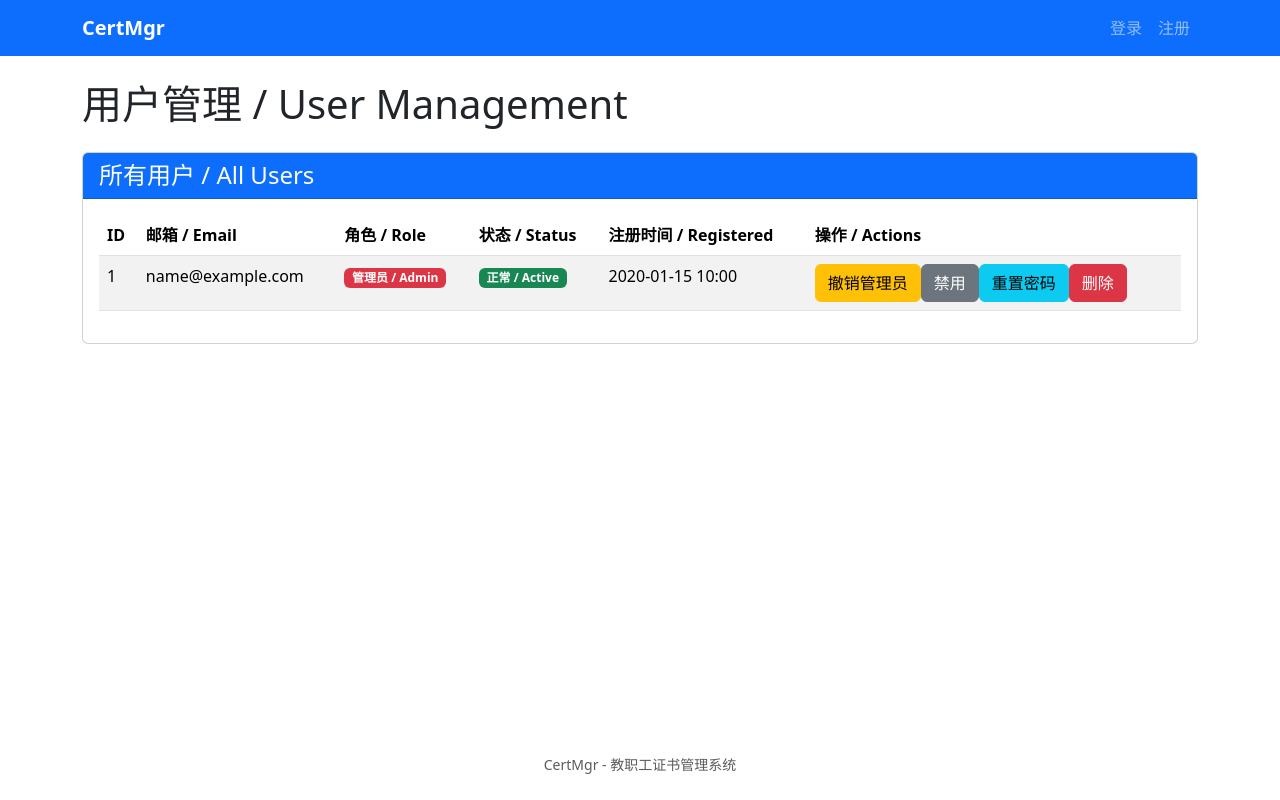
After one commit to zb262035/CertMgr, a Flask app: template app/templates/admin/users.html in a window 1280 px wide. The commit adds this page. Run offline with Flask 3, Linux system fonts and the light colour scheme; the template is opened without the code that fills it: values that come from a table or form of the project are taken from there, others are empty; tables that the repository leaves empty hold one stand-in row (values such as "Sample post").

Commit message:
fix(phase-1): navigation, user management, and certificates stub
Phase 1 补充修复 / Phase 1 supplement fixes:
- 完整导航栏：首页/我的证书/上传证书/用户管理/个人中心
- 用户管理增强：禁用/启用用户、重置密码
- 用户个人中心：修改密码功能
- 操作反馈：Flash messages 成功/失败提示
- Certificates stub 蓝图：Phase 2 功能桩，避免 base.html BuildError

Co-Authored-By: Claude Opus 4.6 <noreply@anthropic.com>

```diff
--- a/app/__init__.py
+++ b/app/__init__.py
@@ -32,6 +32,10 @@ def create_app(config_name='dev'):
     from app.blueprints.admin import admin_bp
     app.register_blueprint(admin_bp)
 
+    # Phase 2 stub - certificates blueprint (功能在 Phase 2 实现)
+    from app.blueprints.certificates import certificates_bp
+    app.register_blueprint(certificates_bp)
+
     # Import models to register them with SQLAlchemy
     from app.models import user
 
--- a/app/models/user.py
+++ b/app/models/user.py
@@ -13,6 +13,7 @@ class User(UserMixin, db.Model):
     email = db.Column(db.String(120), unique=True, nullable=False, index=True)
     password_hash = db.Column(db.String(256), nullable=False)
     is_admin = db.Column(db.Boolean, default=False)
+    is_disabled = db.Column(db.Boolean, default=False)
     created_at = db.Column(db.DateTime, default=datetime.utcnow)
 
     def set_password(self, password):
--- /dev/null
+++ b/app/templates/admin/users.html
@@ -0,0 +1,97 @@
+{% extends "base.html" %}
+
+{% block title %}用户管理 - CertMgr{% endblock %}
+
+{% block content %}
+<div class="row">
+    <div class="col-12">
+        <h1 class="mb-4">用户管理 / User Management</h1>
+
+        <div class="card">
+            <div class="card-header bg-primary text-white">
+                <h4 class="mb-0">所有用户 / All Users</h4>
+            </div>
+            <div class="card-body">
+                <table class="table table-striped table-hover">
+                    <thead>
+                        <tr>
+                            <th>ID</th>
+                            <th>邮箱 / Email</th>
+                            <th>角色 / Role</th>
+                            <th>状态 / Status</th>
+                            <th>注册时间 / Registered</th>
+                            <th>操作 / Actions</th>
+                        </tr>
+                    </thead>
+                    <tbody>
+                        {% for user in users %}
+                        <tr class="{{ 'table-secondary' if user.is_disabled else '' }}">
+                            <td>{{ user.id }}</td>
+                            <td>
+                                {{ user.email }}
+                                {% if user.id == current_user.id %}
+                                    <span class="badge bg-info">当前用户 / Current</span>
+                                {% endif %}
+                            </td>
+                            <td>
+                                {% if user.is_admin %}
+                                    <span class="badge bg-danger">管理员 / Admin</span>
+                                {% else %}
+                                    <span class="badge bg-secondary">用户 / User</span>
+                                {% endif %}
+                            </td>
+                            <td>
+                                {% if user.is_disabled %}
+                                    <span class="badge bg-dark">已禁用 / Disabled</span>
+                                {% else %}
+                                    <span class="badge bg-success">正常 / Active</span>
+                                {% endif %}
+                            </td>
+                            <td>{{ user.created_at.strftime('%Y-%m-%d %H:%M') }}</td>
+                            <td>
+                                <div class="btn-group btn-group-sm">
+                                    {% if user.id != current_user.id %}
+                                        <form method="POST" action="{{ url_for('admin.toggle_admin', user_id=user.id) }}" style="display:inline;">
+                                            <input type="hidden" name="csrf_token" value="{{ csrf_token() }}">
+                                            <button type="submit" class="btn btn-warning">
+                                                {% if user.is_admin %}撤销管理员{% else %}设为管理员{% endif %}
+                                            </button>
+                                        </form>
+                                        <form method="POST" action="{{ url_for('admin.toggle_disabled', user_id=user.id) }}" style="display:inline;">
+                                            <input type="hidden" name="csrf_token" value="{{ csrf_token() }}">
+                                            <button type="submit" class="btn btn-secondary">
+                                                {% if user.is_disabled %}启用{% else %}禁用{% endif %}
+                                            </button>
+                                        </form>
+                                        <form method="POST" action="{{ url_for('admin.reset_password', user_id=user.id) }}" style="display:inline;">
+                                            <input type="hidden" name="csrf_token" value="{{ csrf_token() }}">
+                                            <button type="submit" class="btn btn-info"
+                                                    onclick="return confirm('重置此用户的密码？')">
+                                                重置密码
+                                            </button>
+                                        </form>
+                                        <form method="POST" action="{{ url_for('admin.delete_user', user_id=user.id) }}" style="display:inline;">
+                                            <input type="hidden" name="csrf_token" value="{{ csrf_token() }}">
+                                            <button type="submit" class="btn btn-danger"
+                                                    onclick="return confirm('删除此用户？此操作不可撤销。')">
+                                                删除
+                                            </button>
+                                        </form>
+                                    {% else %}
+                                        <span class="text-muted">-</span>
+                                    {% endif %}
+                                </div>
+                            </td>
+                        </tr>
+                        {% else %}
+                        <tr>
+                            <td colspan="6" class="text-center text-muted">暂无用户 / No users yet</td>
+                        </tr>
+                        {% endfor %}
+                    </tbody>
+                </table>
+            </div>
+        </div>
+    </div>
+</div>
+{% endblock %}
--- a/app/templates/base.html
+++ b/app/templates/base.html
@@ -11,25 +11,42 @@
 <body>
     <nav class="navbar navbar-expand-lg navbar-dark bg-primary">
         <div class="container">
-            <a class="navbar-brand" href="{{ url_for('certificates.list') if current_user.is_authenticated else url_for('auth.login') }}">
-                CertMgr - 证书管理系统
+            <a class="navbar-brand" href="{{ url_for('auth.home') if current_user.is_authenticated else url_for('auth.login') }}">
+                CertMgr
             </a>
             <button class="navbar-toggler" type="button" data-bs-toggle="collapse" data-bs-target="#navbarNav">
                 <span class="navbar-toggler-icon"></span>
             </button>
             <div class="collapse navbar-collapse" id="navbarNav">
-                <ul class="navbar-nav ms-auto">
+                <ul class="navbar-nav me-auto">
                     {% if current_user.is_authenticated %}
                         <li class="nav-item">
-                            <span class="navbar-text me-3"> {{ current_user.email }}</span>
+                            <a class="nav-link" href="{{ url_for('auth.home') }}">首页</a>
+                        </li>
+                        <li class="nav-item">
+                            <a class="nav-link" href="{{ url_for('certificates.list') }}">我的证书</a>
+                        </li>
+                        <li class="nav-item">
+                            <a class="nav-link" href="{{ url_for('certificates.upload') }}">上传证书</a>
                         </li>
                         {% if current_user.is_admin %}
                         <li class="nav-item">
                             <a class="nav-link" href="{{ url_for('admin.list_users') }}">用户管理</a>
                         </li>
                         {% endif %}
-                        <li class="nav-item">
-                            <a class="nav-link" href="{{ url_for('auth.logout') }}">退出</a>
+                    {% endif %}
+                </ul>
+                <ul class="navbar-nav ms-auto">
+                    {% if current_user.is_authenticated %}
+                        <li class="nav-item dropdown">
+                            <a class="nav-link dropdown-toggle" href="#" role="button" data-bs-toggle="dropdown">
+                                {{ current_user.email }}
+                            </a>
+                            <ul class="dropdown-menu dropdown-menu-end">
+                                <li><a class="dropdown-item" href="{{ url_for('auth.profile') }}">个人中心</a></li>
+                                <li><hr class="dropdown-divider"></li>
+                                <li><a class="dropdown-item" href="{{ url_for('auth.logout') }}">退出</a></li>
+                            </ul>
                         </li>
                     {% else %}
                         <li class="nav-item">
```
Also changed, not shown: app/blueprints/admin/routes.py (+55 -6 lines), app/blueprints/auth/forms.py (+16 -0 lines), app/blueprints/auth/routes.py (+30 -4 lines), app/blueprints/certificates/__init__.py (added, +37 -0 lines), app/templates/auth/profile.html (added, +85 -0 lines), .planning/FEATURES.md (added), .planning/ROADMAP.md, .planning/STATE.md.
